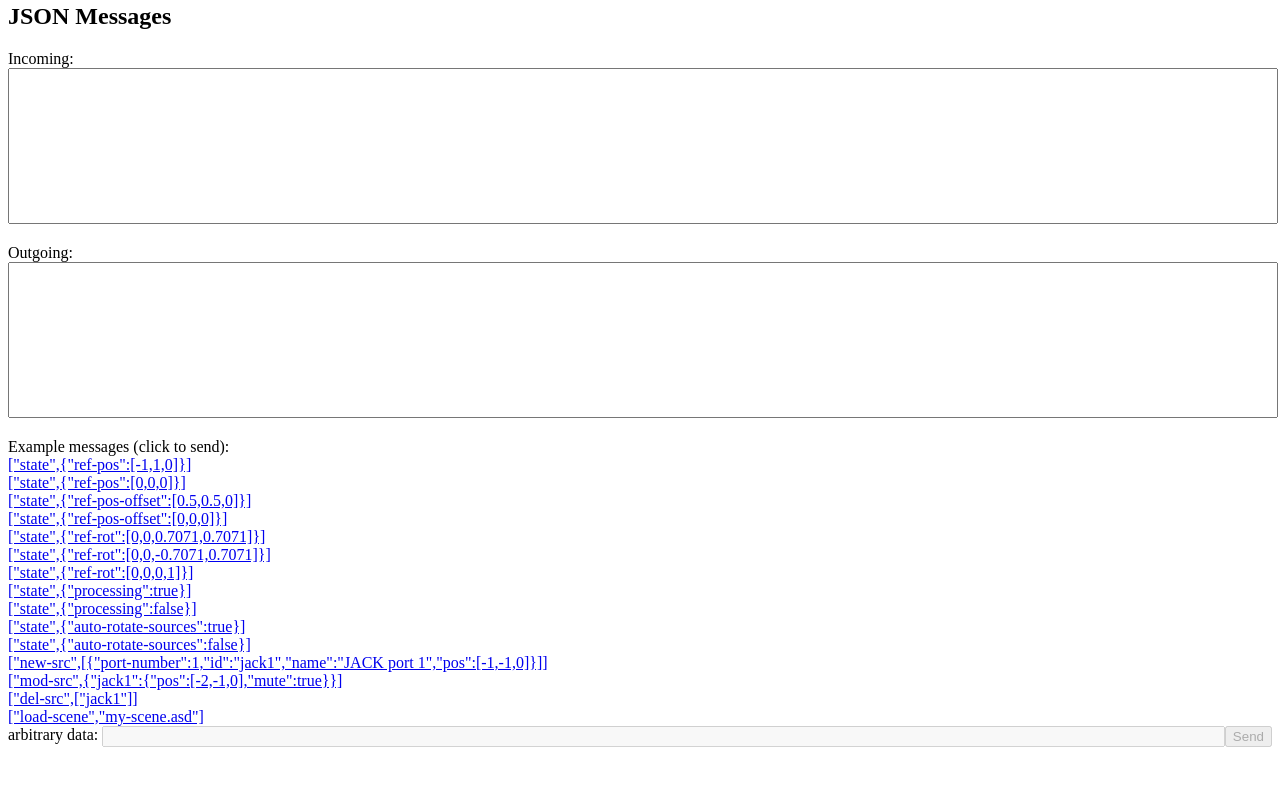
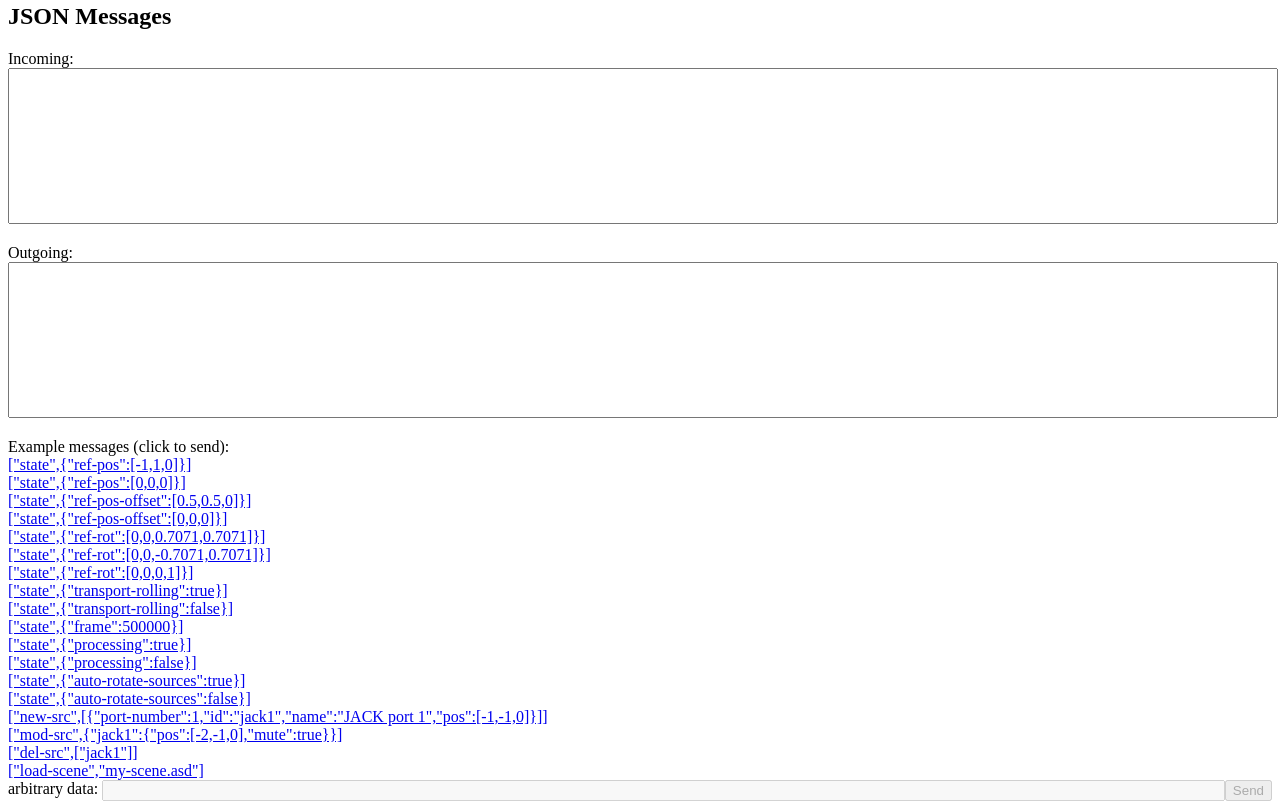
Before and after one commit to SoundScapeRenderer/ssr, a plain HTML site: page data/websocket_resources/ssr-test-client.html in a window 1280 px wide. Shown: the part 887-1696 px from the top of the page. Before the commit the page ends 1642 px from the top, so only its background shows below. Drawn offline with Linux system fonts and the light colour scheme.

Commit message:
WebSocket: Implement receiving "transport-rolling" and "frame"

```diff
--- a/data/websocket_resources/ssr-test-client.html
+++ b/data/websocket_resources/ssr-test-client.html
@@ -24,6 +24,9 @@ var examples = [
   ["state", {"ref-rot": [0, 0, 0.7071, 0.7071]}],
   ["state", {"ref-rot": [0, 0, -0.7071, 0.7071]}],
   ["state", {"ref-rot": [0, 0, 0, 1]}],
+  ["state", {"transport-rolling": true}],
+  ["state", {"transport-rolling": false}],
+  ["state", {"frame": 500000}],
   ["state", {"processing": true}],
   ["state", {"processing": false}],
   ["state", {"auto-rotate-sources": true}],
```
Also changed, not shown: 1 other file.
